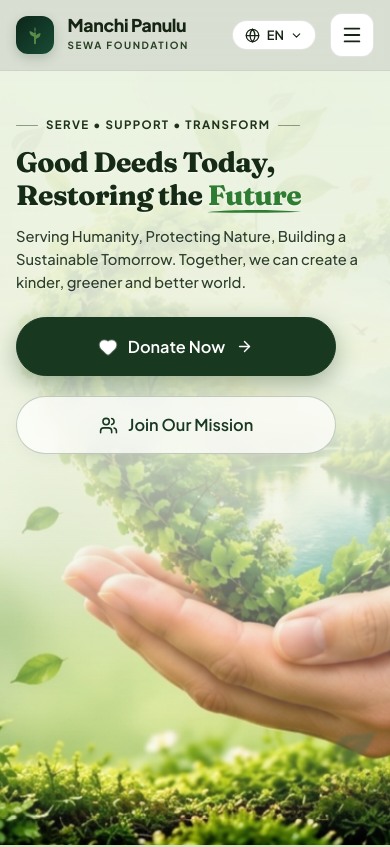
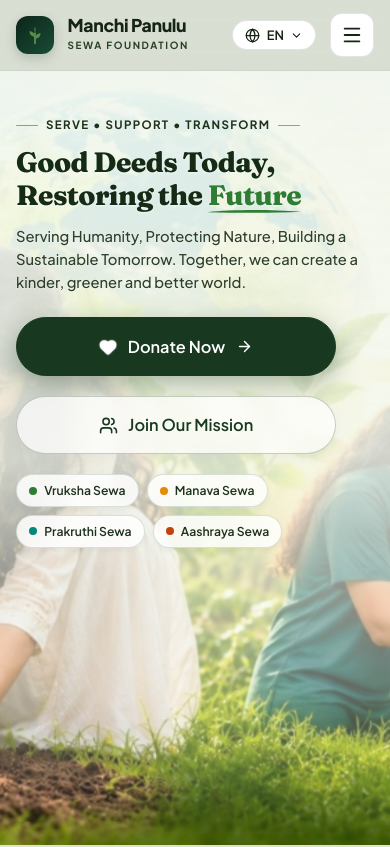
Before and after one commit to saranyak2406/ManchiPanuluSewaFoundation, a React (Vite) app: page / in a window 390 px wide. Shown: the top 847 px of the page. Built offline with nearby package versions, Linux system fonts and the light colour scheme.

Commit message:
feat: set authentic Indian action photo as hero homepage background and update Indian photos

```diff
--- a/src/components/Hero.jsx
+++ b/src/components/Hero.jsx
@@ -43,77 +43,24 @@ export default function Hero() {
 
   return (
     <section ref={heroRef} className="envarn-hero-fullscreen-3d" id="home">
-      {/* 3D Realistic Background Layer - using newly generated clean backdrop with heart, sun, and moss */}
+      {/* 3D Realistic Background Layer using the User's Image */}
       <div
         className="hero-3d-bg-layer"
         style={{
-          transform: `scale(1.04) translate3d(${mousePos.x * -12}px, ${mousePos.y * -8}px, 0)`
+          transform: `scale(1.03) translate3d(${mousePos.x * -10}px, ${mousePos.y * -6}px, 0)`
         }}
       />
 
-      {/* 3D Volumetric Sunbeam Glow behind heart */}
-      <div
-        className="hero-3d-sunbeam"
-        style={{
-          transform: `translate3d(${mousePos.x * 16}px, ${mousePos.y * 12}px, 0)`
-        }}
-      />
-
-      {/* 3D Floating Botanical Leaves Particles */}
-      <div className="hero-3d-leaves-layer" aria-hidden="true">
-        <div
-          className="floating-leaf leaf-1"
-          style={{
-            transform: `translate3d(${mousePos.x * 28}px, ${mousePos.y * 18}px, 0) rotate(${mousePos.x * 10}deg)`
-          }}
-        >
-          <svg width="42" height="42" viewBox="0 0 24 24" fill="#3D5A2B">
-            <path d="M17 8C8 10 5.9 16.17 3.82 21.34L5.71 22l1-2.3A4.49 4.49 0 0 0 8 20C19 20 22 3 22 3c-1 2-8 2.25-13 3.25S2 11.5 2 13.5s1.75 3.75 1.75 3.75C7 8 17 8 17 8z"/>
-          </svg>
-        </div>
-
-        <div
-          className="floating-leaf leaf-2"
-          style={{
-            transform: `translate3d(${mousePos.x * -20}px, ${mousePos.y * -22}px, 0) rotate(${mousePos.y * 16}deg)`
-          }}
-        >
-          <svg width="30" height="30" viewBox="0 0 24 24" fill="#587E3E">
-            <path d="M17 8C8 10 5.9 16.17 3.82 21.34L5.71 22l1-2.3A4.49 4.49 0 0 0 8 20C19 20 22 3 22 3c-1 2-8 2.25-13 3.25S2 11.5 2 13.5s1.75 3.75 1.75 3.75C7 8 17 8 17 8z"/>
-          </svg>
-        </div>
-
-        <div
-          className="floating-leaf leaf-3"
-          style={{
-            transform: `translate3d(${mousePos.x * 32}px, ${mousePos.y * 26}px, 0) rotate(${mousePos.x * -18}deg)`
-          }}
-        >
-          <svg width="26" height="26" viewBox="0 0 24 24" fill="#C89945">
-            <path d="M17 8C8 10 5.9 16.17 3.82 21.34L5.71 22l1-2.3A4.49 4.49 0 0 0 8 20C19 20 22 3 22 3c-1 2-8 2.25-13 3.25S2 11.5 2 13.5s1.75 3.75 1.75 3.75C7 8 17 8 17 8z"/>
-          </svg>
-        </div>
-
-        <div
-          className="floating-leaf leaf-4"
-          style={{
-            transform: `translate3d(${mousePos.x * -34}px, ${mousePos.y * -25}px, 0) rotate(${mousePos.y * -12}deg)`
-          }}
-        >
-          <svg width="48" height="48" viewBox="0 0 24 24" fill="#2E4822" style={{ filter: 'blur(1.5px)' }}>
-            <path d="M17 8C8 10 5.9 16.17 3.82 21.34L5.71 22l1-2.3A4.49 4.49 0 0 0 8 20C19 20 22 3 22 3c-1 2-8 2.25-13 3.25S2 11.5 2 13.5s1.75 3.75 1.75 3.75C7 8 17 8 17 8z"/>
-          </svg>
-        </div>
-      </div>
+      {/* Subtle Depth Scrim for Pristine Legibility */}
+      <div className="hero-backdrop-scrim" aria-hidden="true" />
 
       {/* Main Foreground Container */}
       <div className="container envarn-hero-container">
-        {/* Top Content Row: Left Unboxed Text Perfectly Blended Into Meadow */}
         <div className="envarn-hero-top">
           <div
             className="hero-natural-text-block"
             style={{
-              transform: `translate3d(${mousePos.x * 5}px, ${mousePos.y * 4}px, 0)`
+              transform: `translate3d(${mousePos.x * 4}px, ${mousePos.y * 3}px, 0)`
             }}
           >
             {/* Minimal Subtag with Accent Lines */}
@@ -123,7 +70,7 @@ export default function Hero() {
               <span className="subtag-line" aria-hidden="true"></span>
             </div>
 
-            {/* Editorial Serif Heading Matching User's Image */}
+            {/* Editorial Serif Heading */}
             <h1 className="envarn-hero-heading-exact">
               {t('hero.titlePart1')}<br />
               {t('hero.titlePart2')}{' '}
@@ -144,12 +91,12 @@ export default function Hero() {
               </span>
             </h1>
 
-            {/* Subtitle Matching User's Image */}
+            {/* Subtitle */}
             <p className="envarn-hero-subheading-exact">
               {t('hero.subtitleLine1')}{' '}<br className="hidden-mobile-br" />{t('hero.subtitleLine2')}
             </p>
 
-            {/* Two Action Buttons Matching User's Image */}
+            {/* Two Action Buttons */}
             <div className="envarn-hero-buttons-exact">
               <Link to="/donate" className="btn-hero-donate-exact" aria-label="Donate Now to Manchi Panulu Sewa Foundation">
                 <Heart size={18} fill="#FFFFFF" color="#FFFFFF" className="btn-icon-heart" />
@@ -161,6 +108,26 @@ export default function Hero() {
                 <span>{t('hero.volunteerBtn')}</span>
               </Link>
             </div>
+
+            {/* Four Pillars Quick Navigation Badges */}
+            <div className="hero-pillars-pill-row">
+              <Link to="/services#vrukshasewa" className="hero-pillar-chip">
+                <span className="pillar-chip-dot dot-vruksha"></span>
+                <span>Vruksha Sewa</span>
+              </Link>
+              <Link to="/services#manava-sewa" className="hero-pillar-chip">
+                <span className="pillar-chip-dot dot-manava"></span>
+                <span>Manava Sewa</span>
+              </Link>
+              <Link to="/services#prakruthi-sewa" className="hero-pillar-chip">
+                <span className="pillar-chip-dot dot-prakruthi"></span>
+                <span>Prakruthi Sewa</span>
+              </Link>
+              <Link to="/services#aashraya-sewa" className="hero-pillar-chip">
+                <span className="pillar-chip-dot dot-aashraya"></span>
+                <span>Aashraya Sewa</span>
+              </Link>
+            </div>
           </div>
         </div>
       </div>
--- a/src/pages/HomePage.jsx
+++ b/src/pages/HomePage.jsx
@@ -69,7 +69,7 @@ export default function HomePage() {
                   border: '4px solid #FFFFFF'
                 }}>
                   <img
-                    src="/home-foundation-action.jpg"
+                    src="https://images.unsplash.com/photo-1593113598332-cd288d649433?auto=format&fit=crop&w=1000&q=80"
                     alt="Manchi Panulu Sewa Foundation in Action - Vruksha, Manava, Prakruthi & Aashraya Sewa"
                     style={{ width: '100%', height: '460px', objectFit: 'cover' }}
                   />
--- a/src/styles/components.css
+++ b/src/styles/components.css
@@ -187,7 +187,7 @@
 }
 
 /* ==========================================================================
-   REALISTIC 3D FULLSCREEN HERO SECTION
+   REALISTIC 3D FULLSCREEN HERO SECTION (HERO BACKGROUND IMAGE)
    ========================================================================== */
 .envarn-hero-fullscreen-3d {
   position: relative;
@@ -209,14 +209,14 @@
   }
 }
 
-/* 3D Background Layer - Adjusted so Heart, Sunrise, Hands & Moss Flora are Fully Visible */
+/* 3D Full-Bleed Background Layer - Using the User's Indian Foundation Action Artwork */
 .hero-3d-bg-layer {
   position: absolute;
   top: 0;
   left: 0;
   right: 0;
   bottom: 0;
-  background-image: url('/hero-clean-backdrop.jpg');
+  background-image: url('/hero-foundation-action.jpg');
   background-size: cover;
   background-position: center 30%;
   background-repeat: no-repeat;
@@ -225,31 +225,19 @@
   z-index: 1;
 }
 
-@media (min-width: 1024px) {
-  .hero-3d-bg-layer {
-    background-position: center 30%;
-  }
-}
-
-/* 3D Volumetric Sunbeam Glow - Aligned with Sunrise inside the Living Heart */
-.hero-3d-sunbeam {
+/* Ambient Depth Scrim - Preserves Text Legibility on Left While Showing Photo Radiantly */
+.hero-backdrop-scrim {
   position: absolute;
-  top: 36%;
-  left: 72%;
-  width: 460px;
-  height: 460px;
-  transform: translate(-50%, -50%);
-  background: radial-gradient(circle, rgba(255, 235, 160, 0.4) 0%, rgba(222, 231, 202, 0.14) 45%, transparent 70%);
+  inset: 0;
+  background: linear-gradient(
+    90deg,
+    rgba(243, 247, 237, 0.95) 0%,
+    rgba(243, 247, 237, 0.90) 38%,
+    rgba(243, 247, 237, 0.50) 62%,
+    rgba(243, 247, 237, 0.15) 100%
+  );
   pointer-events: none;
-  mix-blend-mode: screen;
   z-index: 2;
-  animation: sunGlow3D 8s ease-in-out infinite alternate;
-  will-change: transform, opacity;
-}
-
-@keyframes sunGlow3D {
-  0% { opacity: 0.7; transform: translate(-50%, -50%) scale(0.95); }
-  100% { opacity: 1; transform: translate(-50%, -50%) scale(1.08); }
 }
 
 /* 3D Floating Botanical Leaves Particles Layer */
@@ -288,13 +276,6 @@
   animation: swayLeaf3D 9s ease-in-out infinite alternate 2s;
 }
 
-.leaf-4 {
-  bottom: 8%;
-  right: 3%;
-  opacity: 0.5;
-  animation: swayLeaf3D 10s ease-in-out infinite alternate 0.5s;
-}
-
 @keyframes swayLeaf3D {
   0% { transform: translateY(0px) rotate(0deg); }
   50% { transform: translateY(-8px) rotate(6deg); }
@@ -325,7 +306,7 @@
   }
 }
 
-/* Seamless Hero Text Block - Mixed Directly into Sunlit Meadow Background (No Outer Box) */
+/* Seamless Hero Text Block */
 .hero-natural-text-block {
   max-width: 650px;
   background: transparent;
@@ -402,6 +383,52 @@
   text-shadow: 0 1px 1px rgba(255, 255, 255, 0.45);
 }
 
+/* Four Pillars Quick Navigation Pill Row */
+.hero-pillars-pill-row {
+  display: flex;
+  flex-wrap: wrap;
+  gap: 0.65rem;
+  margin-top: 1.75rem;
+  align-items: center;
+}
+
+.hero-pillar-chip {
+  display: inline-flex;
+  align-items: center;
+  gap: 0.45rem;
+  padding: 0.4rem 0.85rem;
+  background: rgba(255, 255, 255, 0.85);
+  border: 1px solid rgba(27, 77, 52, 0.16);
+  border-radius: 999px;
+  font-size: 0.8rem;
+  font-weight: 600;
+  color: #1E311B;
+  text-decoration: none;
+  backdrop-filter: blur(8px);
+  box-shadow: 0 2px 6px rgba(20, 40, 20, 0.05);
+  transition: all 0.2s cubic-bezier(0.16, 1, 0.3, 1);
+}
+
+.hero-pillar-chip:hover {
+  background: #FFFFFF;
+  border-color: #2E7D32;
+  color: #1B4D34;
+  transform: translateY(-2px);
+  box-shadow: 0 4px 10px rgba(20, 40, 20, 0.1);
+}
+
+.pillar-chip-dot {
+  width: 8px;
+  height: 8px;
+  border-radius: 50%;
+  display: inline-block;
+}
+
+.dot-vruksha { background: #2E7D32; }
+.dot-manava { background: #E68A00; }
+.dot-prakruthi { background: #00897B; }
+.dot-aashraya { background: #C2410C; }
+
 @media (max-width: 768px) {
   .hidden-mobile-br {
     display: none;
@@ -412,24 +439,19 @@
     padding: 2.25rem 0 2rem 0;
   }
 
-  /* Soft sage contrast veil so hero text never clashes with the heart leaves */
-  .envarn-hero-fullscreen-3d::after {
-    content: '';
-    position: absolute;
-    inset: 0;
+  /* Mobile Scrim so text remains 100% legible over the Indian photo */
+  .hero-backdrop-scrim {
     background: linear-gradient(
       180deg,
-      rgba(235, 242, 225, 0.94) 0%,
-      rgba(235, 242, 225, 0.88) 45%,
-      rgba(235, 242, 225, 0.35) 72%,
+      rgba(243, 247, 237, 0.94) 0%,
+      rgba(243, 247, 237, 0.85) 50%,
+      rgba(243, 247, 237, 0.40) 80%,
       transparent 100%
     );
-    pointer-events: none;
-    z-index: 4;
   }
 
   .hero-3d-bg-layer {
-    background-position: 72% 38% !important;
+    background-position: center 30% !important;
   }
 
   .hero-natural-text-block {
@@ -479,6 +501,16 @@
     justify-content: center;
     padding: 0.85rem 1.5rem;
     font-size: 0.95rem;
+  }
+
+  .hero-pillars-pill-row {
+    margin-top: 1.25rem;
+    gap: 0.5rem;
+  }
+
+  .hero-pillar-chip {
+    font-size: 0.76rem;
+    padding: 0.35rem 0.75rem;
   }
 }
 
```
Also changed, not shown: src/data/blogData.js (+4 -4 lines), src/data/projectsData.js (+6 -6 lines), src/pages/AboutPage.jsx (+4 -4 lines), public/hero-clean-backdrop.jpg, public/hero-foundation-action.jpg (added).
